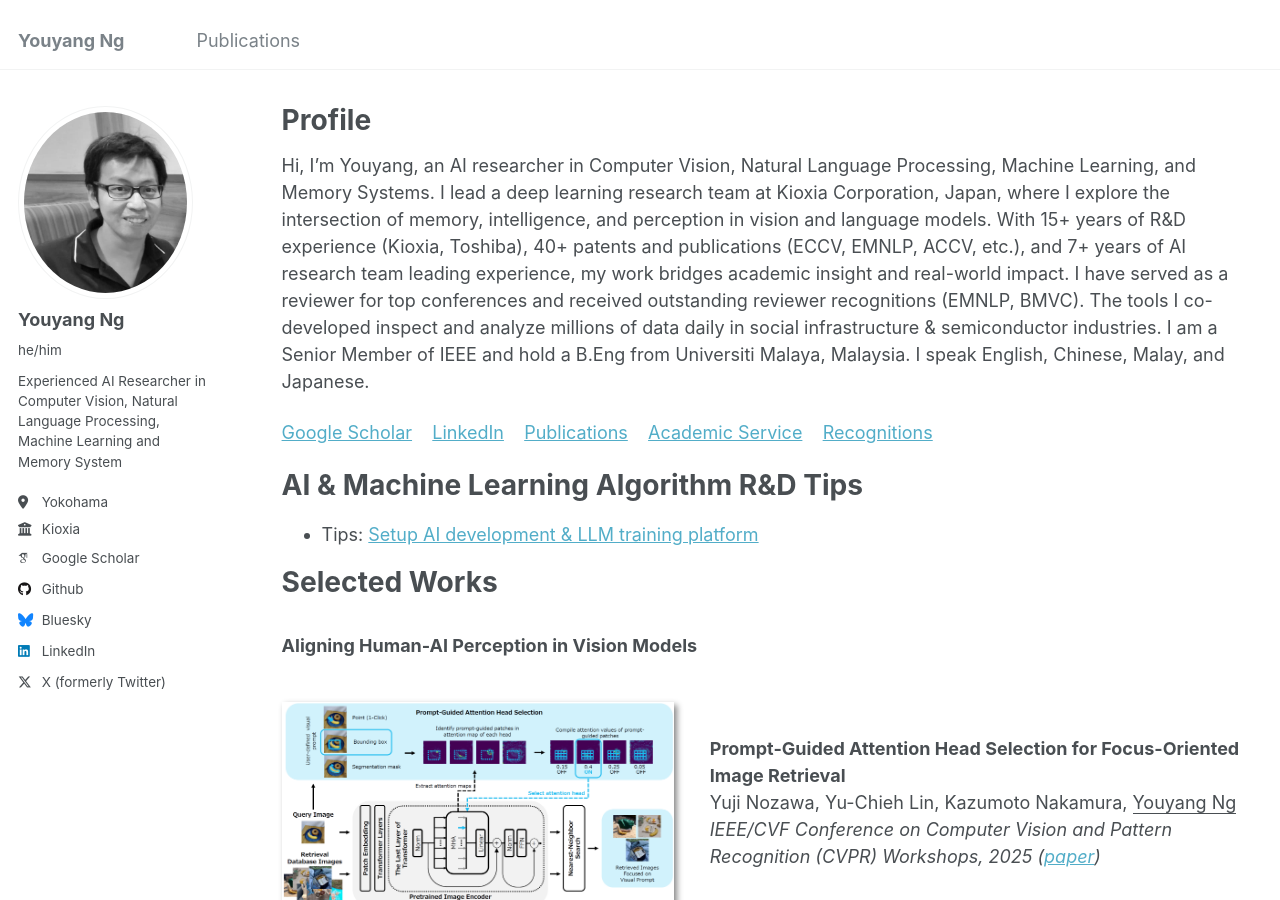
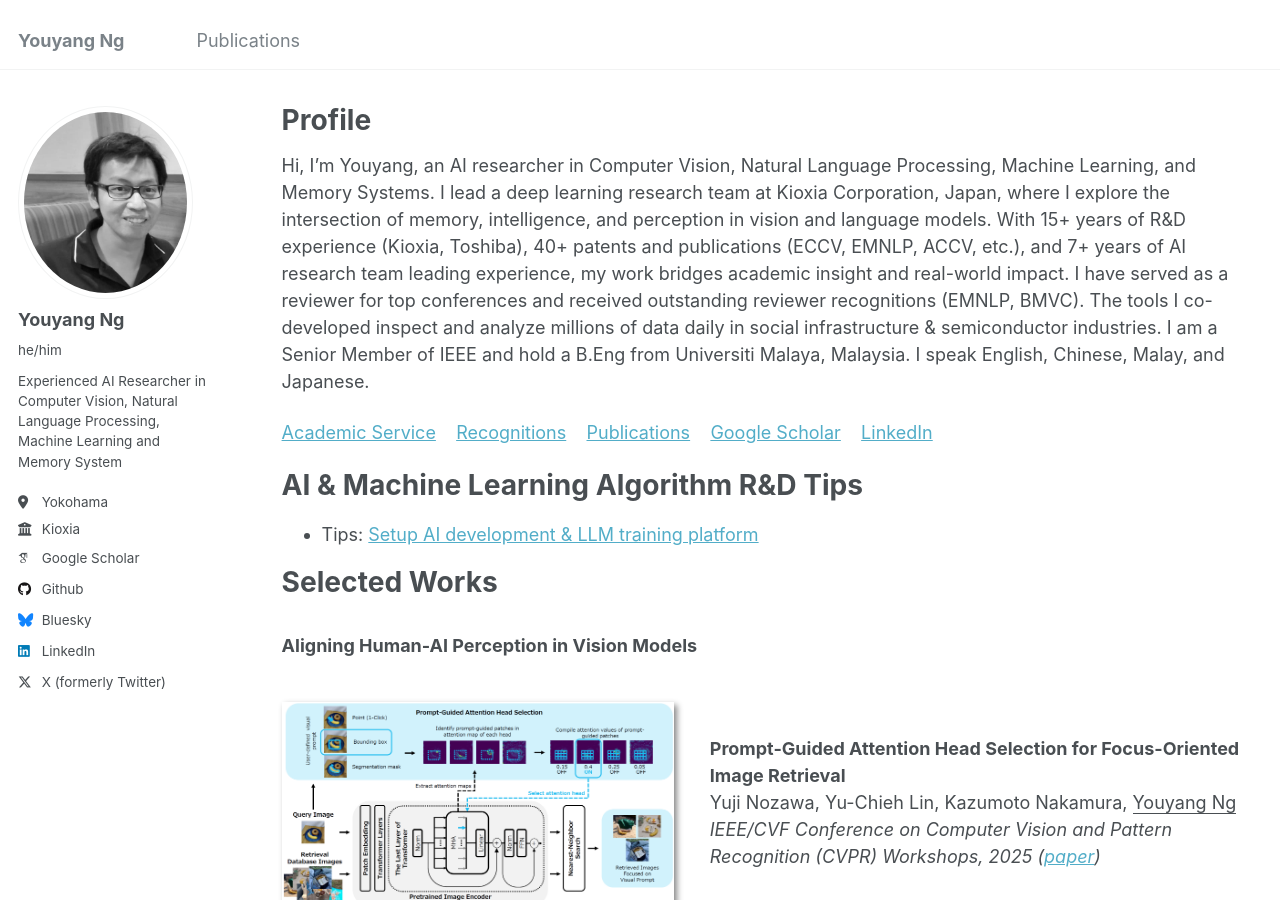
Before and after one commit to yy29/yy29.github.io, a Jekyll site: the page built from _pages/about.md, in a window 1280 px wide and 900 px high. Built offline with Jekyll 4.4.1, drawn with Linux system fonts in a browser that asks for light colours; some web fonts are replaced.

```diff
--- a/_pages/about.md
+++ b/_pages/about.md
@@ -10,7 +10,7 @@ redirect_from:
 
 Hi, I’m Youyang, an AI researcher in Computer Vision, Natural Language Processing, Machine Learning, and Memory Systems. I lead a deep learning research team at Kioxia Corporation, Japan, where I explore the intersection of memory, intelligence, and perception in vision and language models. With 15+ years of R&D experience (Kioxia, Toshiba), 40+ patents and publications (ECCV, EMNLP, ACCV, etc.), and 7+ years of AI research team leading experience, my work bridges academic insight and real-world impact. I have served as a reviewer for top conferences and received outstanding reviewer recognitions (EMNLP, BMVC). The tools I co-developed inspect and analyze millions of data daily in social infrastructure & semiconductor industries. I am a Senior Member of IEEE and hold a B.Eng from Universiti Malaya, Malaysia. I speak English, Chinese, Malay, and Japanese.
 
-[Google Scholar](https://scholar.google.com/citations?user=4BGLw_QAAAAJ) &nbsp;&nbsp; [LinkedIn](https://www.linkedin.com/in/youyang-ng-55a10ab9/) &nbsp;&nbsp; [Publications](publications.md) &nbsp;&nbsp; [Academic Service](#service) &nbsp;&nbsp; [Recognitions](#recognitions)
+[Academic Service](#service) &nbsp;&nbsp; [Recognitions](#recognitions) &nbsp;&nbsp; [Publications](publications.md) &nbsp;&nbsp; [Google Scholar](https://scholar.google.com/citations?user=4BGLw_QAAAAJ) &nbsp;&nbsp; [LinkedIn](https://www.linkedin.com/in/youyang-ng-55a10ab9/)
 
 # AI & Machine Learning Algorithm R&D Tips
 * Tips: [Setup AI development & LLM training platform](https://github.com/yy29/aws-ec2-tips-llm-chat-ai)
```
